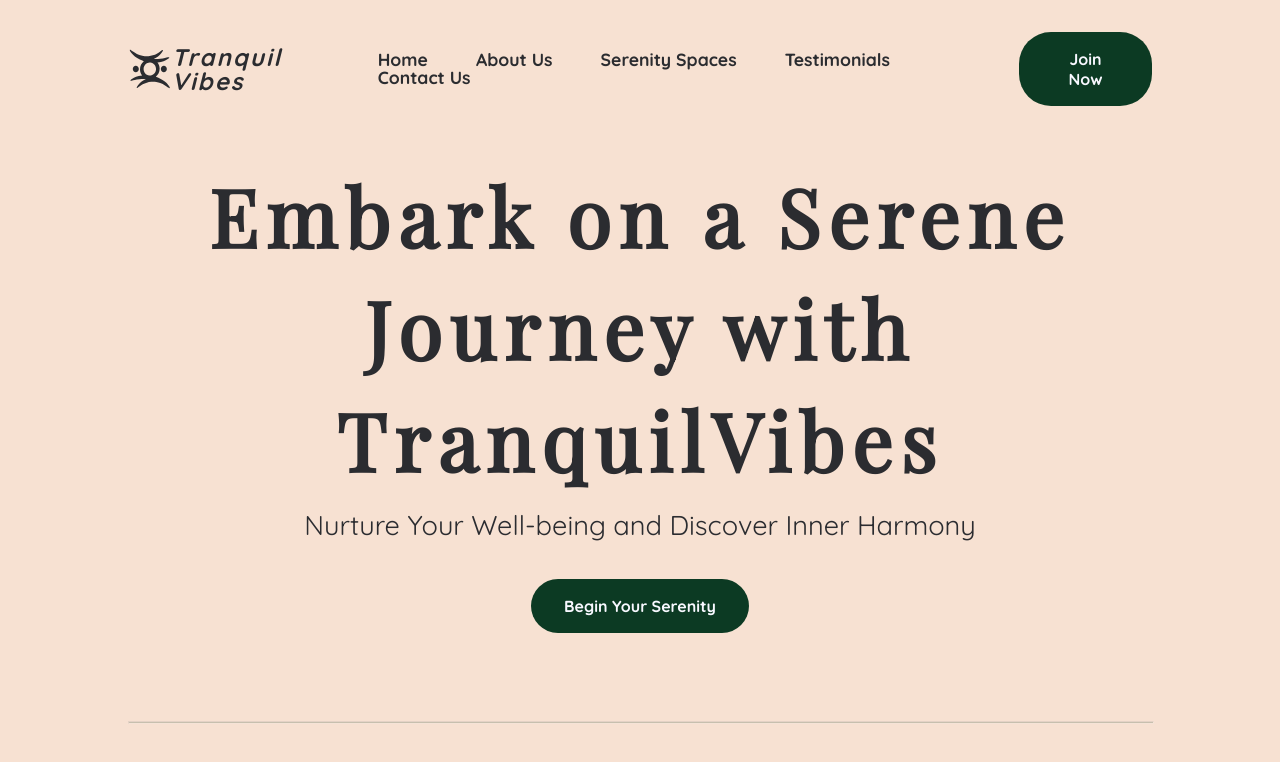
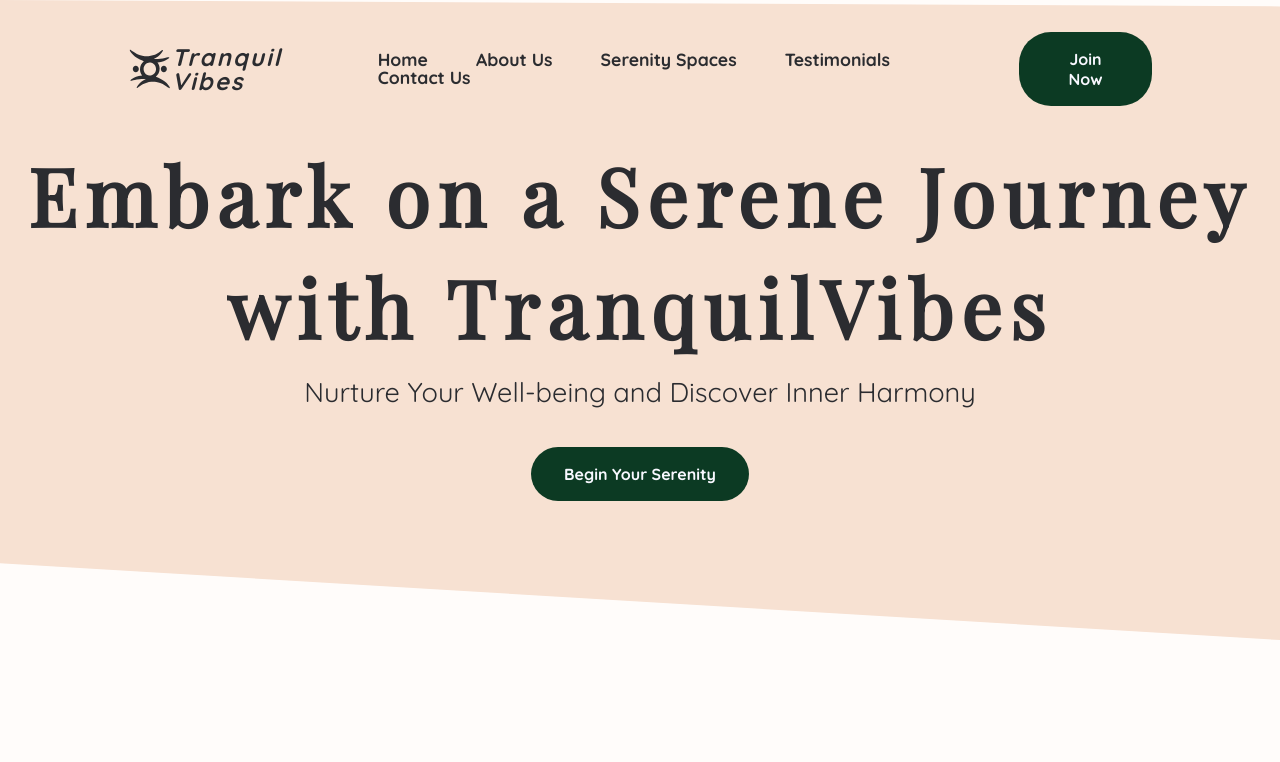
Before and after one commit to kharljhon14/tranquil-vibes, a React (Vite) app: page / in a window 1280 px wide. Shown: the top 762 px of the page. Built offline with nearby package versions, Linux system fonts and the light colour scheme; a web font is replaced by a local one.

Commit message:
[Feat] Added clip path to hero content

```diff
--- a/src/App.tsx
+++ b/src/App.tsx
@@ -8,7 +8,6 @@ export default function App() {
     <main>
       <Header />
       <HeroContent />
-      <hr />
     </main>
   );
 }
--- a/src/features/header/header.module.css
+++ b/src/features/header/header.module.css
@@ -1,5 +1,6 @@
 .header {
     display: flex;
+    z-index: 20;
     position: fixed;
     left: 0;
     right: 0;
@@ -17,7 +18,6 @@
     font-weight: 800;
     font-size: 1.5rem;
     text-decoration: none;
-
     font-style: italic;
     letter-spacing: 2px;
 }
--- a/src/features/hero/heroContent.module.css
+++ b/src/features/hero/heroContent.module.css
@@ -4,8 +4,9 @@
     justify-content: center;
     align-items: center;
     text-align: center;
-    padding-top: 10rem;
-    padding-bottom: 5rem;
+    height: 80vh;
+    background-color: #f7e1d2;
+    clip-path: polygon(0 0, 100% 1%, 100% 100%, 0 88%);
 }
 
 .hero h1 {
--- a/src/index.css
+++ b/src/index.css
@@ -1,8 +1,7 @@
 @import url('https://fonts.googleapis.com/css2?family=Playfair+Display:ital@0;1&family=Quicksand:wght@300;400;500;600;700&display=swap');
 
 body {
-    background-color: #f7e1d2;
+    background-color: #fffcfa;
     color: #2b2c30;
-    margin: 0 8rem;
     font-family: 'Quicksand', sans-serif;
 }
```
